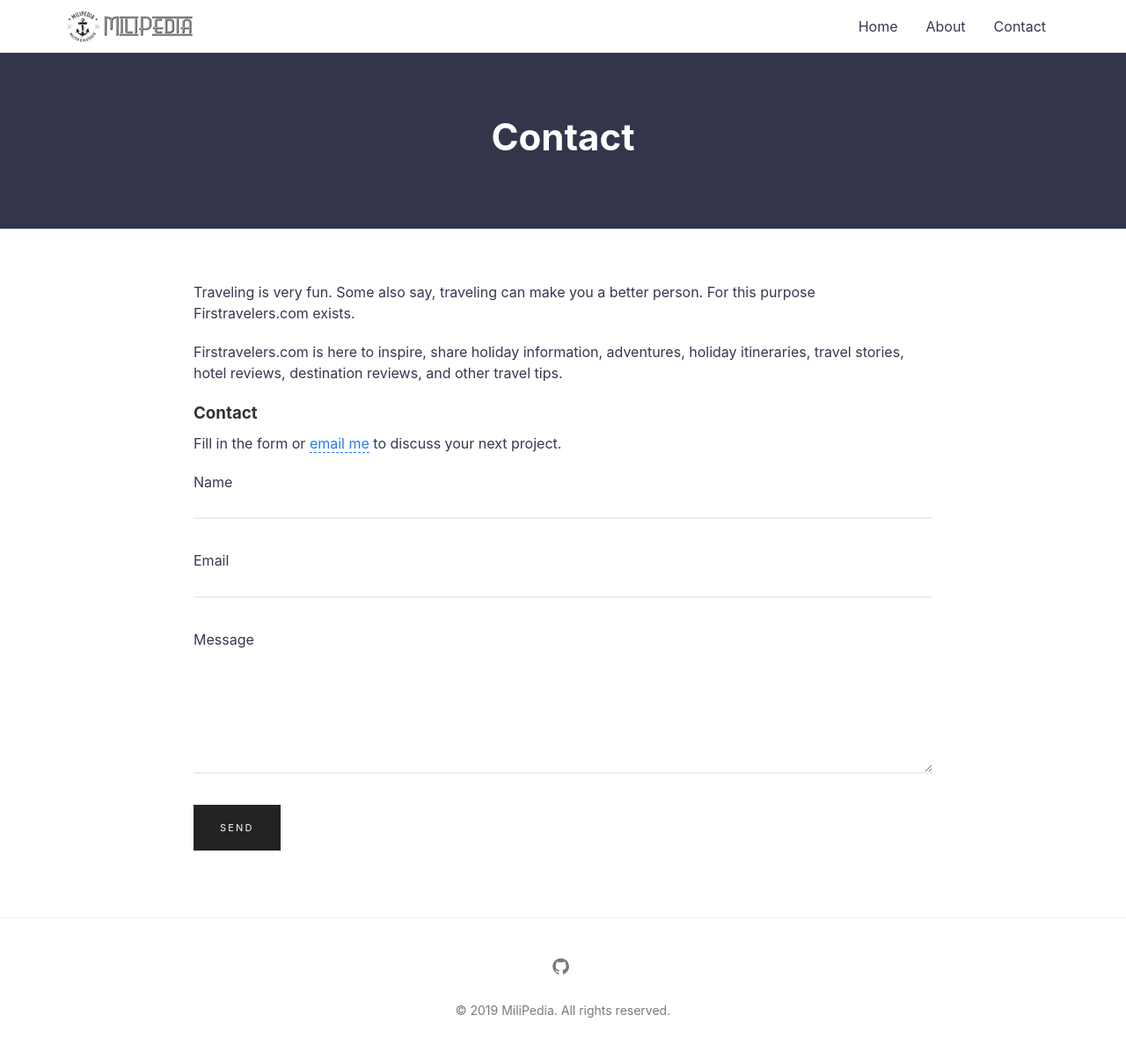
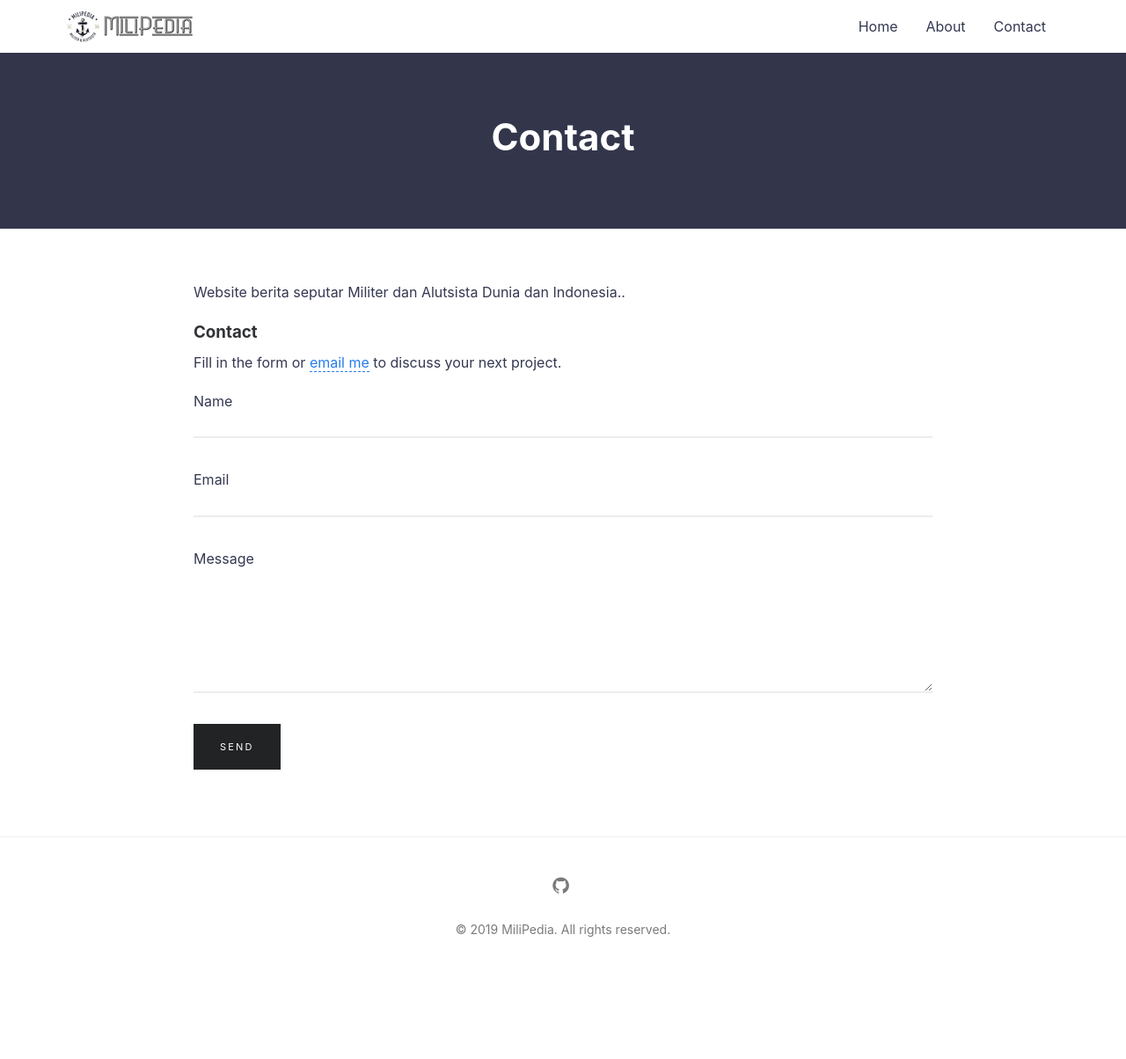
Before and after one commit to ArtiPedia/militers, a Jekyll site: the page built from contact.md, in a window 1280 px wide. Shown: the whole page at 88% size. Built offline with Jekyll 4.4.1, drawn with Linux system fonts in a browser that asks for light colours; after the commit the page ends 1112 px from its top, so only the background shows below that.

Commit message:
Update contact.md

```diff
--- a/contact.md
+++ b/contact.md
@@ -4,9 +4,7 @@
 permalink: /contact/
 ---
 
-Traveling is very fun. Some also say, traveling can make you a better person. For this purpose Firstravelers.com exists.
-
-Firstravelers.com is here to inspire, share holiday information, adventures, holiday itineraries, travel stories, hotel reviews, destination reviews, and other travel tips.
+Website berita seputar Militer dan Alutsista Dunia dan Indonesia..
 
 ### Contact
 
```
